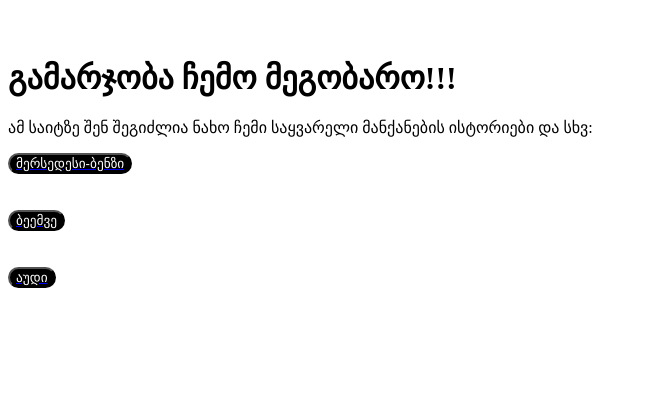
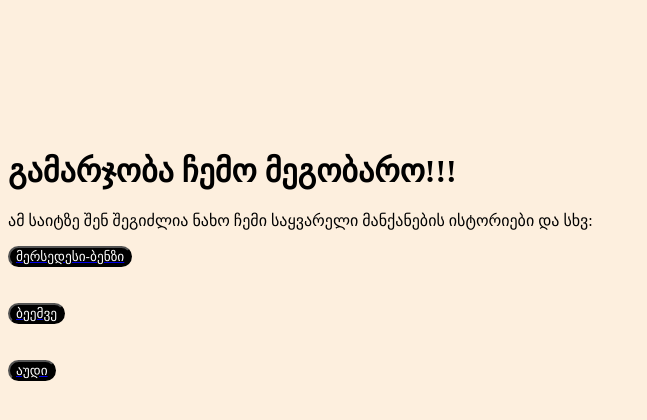
Before and after one commit to ekoprogramist/car2, a plain HTML site: page cars brending/carchoosege.html in a window 1280 px wide. Shown: the part 216-636 px from the top of the page, without its empty margins (0-647 px from the left). Drawn offline with Linux system fonts and the light colour scheme.

Commit message:
code and disain 12% done

```diff
--- a/cars brending/lenguagechoose.css
+++ b/cars brending/lenguagechoose.css
@@ -1,20 +1,17 @@
-body button {
+body button{
     display: flex;
-    position: relative;
+    flex-direction: column;
     top: 34%;
 }
 
-body h1 {
-    display: flex;
-    position: relative;
-    top: 34%;
+body {
+    display: flexbox;
+    position: fixed;
+    margin-right: 45px;
+    top: 45%;
+    background-color: #FDEFDE;
 }
 
-body p {
-    display: flex;
-    position: relative;
-    top: 34%;
-}
 button {
     border-radius: 12px;
     background-color: black;
```
Also changed, not shown: cars brending/lenguage.html (+4 -3 lines), index.html (+5 -5 lines), index.js (+17 -3 lines).
